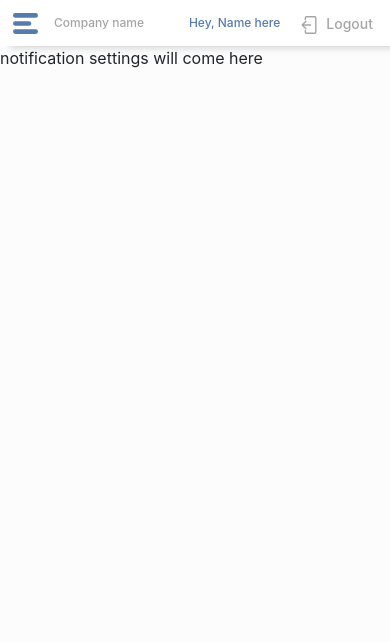
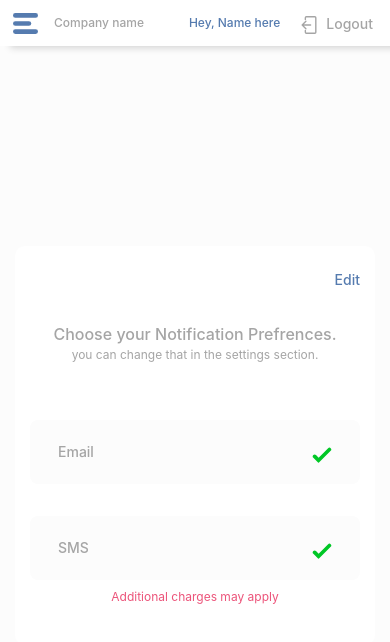
Before and after one commit to shreynpatel23/hr-management, a React (Create React App) app: page /application/settings/notification-settings in a window 390 px wide. Shown: the top 642 px of the page. Built offline with nearby package versions, Linux system fonts and the light colour scheme.

Commit message:
added notification settings in settings

```diff
--- a/src/application/application.js
+++ b/src/application/application.js
@@ -1,10 +1,10 @@
-import React from 'react'
-import Feeds from '../feeds/feeds'
-import Settings from '../settings/settings'
+import React from "react";
+import Feeds from "../feeds/feeds";
+import Settings from "../settings/settings";
 import { Switch, Route, useLocation, Redirect } from "react-router-dom";
-import SideBar from '../shared/side-bar/sideBar';
-import TopNav from '../shared/top-nav/topNav';
-import Styles from './application.module.scss';
+import SideBar from "../shared/side-bar/sideBar";
+import TopNav from "../shared/top-nav/topNav";
+import Styles from "./application.module.scss";
 
 function Application() {
   let location = useLocation();
@@ -29,14 +29,19 @@ function Application() {
               <Route path="/application/settings/:value">
                 <Settings />
               </Route>
-                <Route exact path={"/application/settings"} component={() => <Redirect to="application/settings/notification-settings" />} />
+              <Route
+                exact
+                path={"/application/settings"}
+                component={() => (
+                  <Redirect to="/application/settings/notification-settings" />
+                )}
+              />
             </Switch>
           </div>
         </div>
       </div>
     </div>
-
-    )
+  );
 }
 
-export default Application
+export default Application;
--- a/src/notification-prefrences/notificationPrefrences.module.scss
+++ b/src/notification-prefrences/notificationPrefrences.module.scss
@@ -15,9 +15,9 @@
 }
 
 .notificationType {
-  font-weight: 500;
-  text-align: left;
-  color: $textColor;
+    font-weight: 500;
+    text-align: left;
+    color: $textColor;
 }
 
 .notificationTab {
@@ -29,10 +29,12 @@
     transition: 0.2s;
     padding: 20px;
 }
+
 .notificationTab:hover {
     box-shadow: $box-shadow;
     transform: translateY(-3px);
 }
+
 .warningText {
     font-size: $font-12;
     font-weight: normal;
@@ -40,19 +42,41 @@
     color: $error;
 }
 
+.editNotification {
+    font-size: $font-16;
+    font-weight: 500;
+    text-align: left;
+    color: $primaryColor;
+    cursor: pointer;
+}
+
+.cancelText {
+    font-size: $font-14;
+    text-align: left;
+    color: $textColor;
+    cursor: pointer;
+}
+
 @media screen and (max-width: 767px) {
     .heading {
-        font-size: $font-18;
+        font-size: $font-16;
     }
+
     .subheading {
         font-size: $font-12;
     }
+
     .notificationType {
         font-size: $font-14;
     }
+
     .notificationTab {
         padding: 20px;
         border-radius: $borderRadius8;
+    }
+
+    .editNotification {
+        font-size: $font-14;
     }
 }
 
@@ -60,15 +84,19 @@
     .heading {
         font-size: $font-14;
     }
+
     .subheading {
         font-size: $font-10;
     }
+
     .notificationType {
         font-size: $font-12;
     }
+
     .warningText {
         font-size: $font-10;
     }
+
     .notificationTab {
         padding: 15px;
         border-radius: $borderRadius8;
--- a/src/settings/notification-settings/notificationSettings.js
+++ b/src/settings/notification-settings/notificationSettings.js
@@ -1,11 +1,143 @@
-import React from 'react'
+import React from "react";
+import CommonStyles from "../../shared/sharedStyles.module.scss";
+import Styles from "../../notification-prefrences/notificationPrefrences.module.scss";
+import Button from "../../shared/button/button";
+import { PrimaryButtonStyle, ButtonTextStyle } from "../../shared/buttonStyles";
 
 function NotificationSettings() {
-    return (
-        <div>
-            <p className="mb-0">notification settings will come here</p>
+  const [edit, setEdit] = React.useState(false);
+  function handelSaveChanges() {
+    setEdit(false);
+    console.log("save changes clicked");
+  }
+  return (
+    <div className={`${CommonStyles.Logincard}`}>
+      {!edit ? (
+        <div className="py-2 d-flex align-items-center justify-content-end">
+          <p
+            className={`mb-0 ${Styles.editNotification}`}
+            onClick={() => setEdit(true)}
+          >
+            Edit
+          </p>
         </div>
-    )
+      ) : null}
+      <div className="py-4">
+        <p className={`${Styles.heading} mb-0 text-center`}>
+          Choose your Notification Prefrences.
+        </p>
+        <p className={`${Styles.subheading}`}>
+          you can change that in the settings section.
+        </p>
+      </div>
+      <div className="py-3">
+        <div className={`${Styles.notificationTab} d-flex align-items-center`}>
+          <div className="px-2">
+            <p className={`mb-0 ${Styles.notificationType}`}>Email</p>
+          </div>
+          <div className="px-2 ml-auto">
+            {edit ? (
+              <svg
+                xmlns="http://www.w3.org/2000/svg"
+                width="20"
+                height="20"
+                viewBox="0 0 93.468 93.469"
+                style={{ fill: "#f8383f" }}
+              >
+                <path
+                  id="prefix__Union_20"
+                  d="M9650.015 18528.109l-23.69-23.691-23.687 23.688a13.5 13.5 0 0 1-19.089-19.09l23.688-23.689-23.687-23.687a13.5 13.5 0 0 1 19.089-19.094l23.688 23.689 23.689-23.689a13.5 13.5 0 0 1 19.089 19.094l-23.688 23.688 23.688 23.689a13.5 13.5 0 1 1-19.089 19.094z"
+                  data-name="Union 20"
+                  transform="translate(-9579.592 -18438.594)"
+                />
+              </svg>
+            ) : (
+              <svg
+                xmlns="http://www.w3.org/2000/svg"
+                id="prefix__tick"
+                width="20"
+                height="20"
+                viewBox="0 0 37.412 37.412"
+                style={{ fill: "#00c726" }}
+              >
+                <path
+                  id="prefix__Union_8"
+                  d="M3.532 35.582a3.532 3.532 0 1 1 0-7.063H10.5V3.414a3.414 3.414 0 0 1 6.828 0V34.5a.853.853 0 0 1-.688.837.88.88 0 0 1-.608.243z"
+                  data-name="Union 8"
+                  transform="rotate(45 12.58 30.37)"
+                />
+              </svg>
+            )}
+          </div>
+        </div>
+      </div>
+      <div className="py-3">
+        <div className={`${Styles.notificationTab} d-flex align-items-center`}>
+          <div className="px-2">
+            <p className={`mb-0 ${Styles.notificationType}`}>SMS</p>
+          </div>
+          <div className="px-2 ml-auto">
+            {edit ? (
+              <svg
+                xmlns="http://www.w3.org/2000/svg"
+                width="20"
+                height="20"
+                viewBox="0 0 93.468 93.469"
+                style={{ fill: "#f8383f" }}
+              >
+                <path
+                  id="prefix__Union_20"
+                  d="M9650.015 18528.109l-23.69-23.691-23.687 23.688a13.5 13.5 0 0 1-19.089-19.09l23.688-23.689-23.687-23.687a13.5 13.5 0 0 1 19.089-19.094l23.688 23.689 23.689-23.689a13.5 13.5 0 0 1 19.089 19.094l-23.688 23.688 23.688 23.689a13.5 13.5 0 1 1-19.089 19.094z"
+                  data-name="Union 20"
+                  transform="translate(-9579.592 -18438.594)"
+                />
+              </svg>
+            ) : (
+              <svg
+                xmlns="http://www.w3.org/2000/svg"
+                id="prefix__tick"
+                width="20"
+                height="20"
+                viewBox="0 0 37.412 37.412"
+                style={{ fill: "#00c726" }}
+              >
+                <path
+                  id="prefix__Union_8"
+                  d="M3.532 35.582a3.532 3.532 0 1 1 0-7.063H10.5V3.414a3.414 3.414 0 0 1 6.828 0V34.5a.853.853 0 0 1-.688.837.88.88 0 0 1-.608.243z"
+                  data-name="Union 8"
+                  transform="rotate(45 12.58 30.37)"
+                />
+              </svg>
+            )}
+          </div>
+        </div>
+        <div className="py-2">
+          <p className={`${Styles.warningText} mb-0`}>
+            Additional charges may apply
+          </p>
+        </div>
+      </div>
+      {edit ? (
+        <div className={`d-flex align-items-center justify-content-between`}>
+          <div className="px-2">
+            <p
+              className={`mb-0 ${Styles.cancelText}`}
+              onClick={() => setEdit(false)}
+            >
+              Cancel
+            </p>
+          </div>
+          <div className="d-inline-flex">
+            <Button style={PrimaryButtonStyle} click={handelSaveChanges}>
+              <p className="mb-0" style={ButtonTextStyle}>
+                Save
+              </p>
+            </Button>
+          </div>
+        </div>
+      ) : null}
+    </div>
+  );
 }
 
-export default NotificationSettings
+export default NotificationSettings;
--- a/src/settings/settings.js
+++ b/src/settings/settings.js
@@ -3,11 +3,13 @@ import RolesPermission from './roles-permission/rolesPermission'
 import NotificationSettings from './notification-settings/notificationSettings'
 import Members from './members/members'
 import EmployeeDatabaseSettings from './employee-database-settings/employeeDatabaseSettings'
+import Styles from './settings.module.scss';
 import { Switch, Route, useLocation, Redirect } from "react-router-dom";
 
 function Settings() {
     let location = useLocation();
     return (
+        <div className={`d-flex align-items-center justify-content-center ${Styles.settingsBack}`}>
             <Switch location={location}>
                 <Route
                     path={"/application/settings"}
@@ -27,6 +29,7 @@ function Settings() {
                     <EmployeeDatabaseSettings />
                 </Route>
             </Switch>
+        </div>
     )
 }
 
--- /dev/null
+++ b/src/settings/settings.module.scss
@@ -0,0 +1,12 @@
+@import '../assets/scss/variables.scss';
+
+.settingsBack {
+    height: calc(100vh - 70px);
+}
+
+@media screen and (max-width : 767px) {
+    .settingsBack {
+        height: calc(100vh - 46px);
+        padding: 15px
+    }
+}
--- a/src/shared/side-bar/sideBar.js
+++ b/src/shared/side-bar/sideBar.js
@@ -25,6 +25,9 @@ function SideBar(props) {
         history.push(`/application/settings/${value}`)
         setActiveSettingsTab(value);
     }
+    function navigateTo(value) {
+        history.push(`/application/${value}`)
+    }
     useEffect(() => {
         if(params.value === 'feeds') {
             setActiveKey('0')
@@ -49,7 +52,7 @@ function SideBar(props) {
                             eventKey="0"
                             onClick={() => {
                                 setActiveKey('0')
-                                history.push('/feeds');
+                                navigateTo('feeds')
                             }}
                         >
                             <div className="d-flex align-items-center" style={{cursor: 'pointer'}}>
@@ -70,7 +73,7 @@ function SideBar(props) {
                             eventKey="1"
                             onClick={() => {
                                 setActiveKey('1')
-                                history.push('/settings');
+                                navigateTo('settings')
                             }}
                         >
                             <div className="d-flex align-items-center" style={{cursor: 'pointer'}}>
```
Also changed, not shown: src/notification-prefrences/notificationPrefrences.js (+56 -23 lines). Lines whose indentation alone changed are shown as unchanged.
